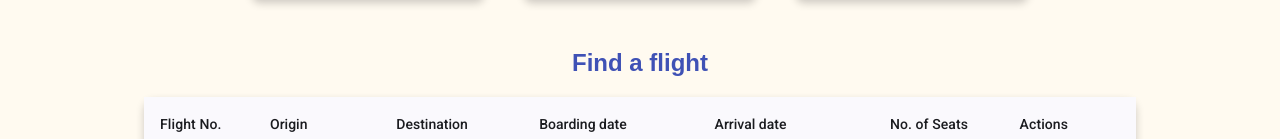
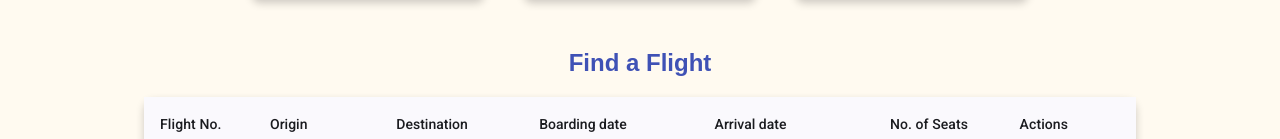
Before and after one commit to carmela73/OnoAir2, an Angular app: page / in a window 1280 px wide. Shown: the part 441-580 px from the top of the page. Built offline with nearby package versions, Linux system fonts and the light colour scheme.

Commit message:
update titles

```diff
--- a/src/app/features/flights/pages/flights-table/flights-table.component.ts
+++ b/src/app/features/flights/pages/flights-table/flights-table.component.ts
@@ -25,6 +25,7 @@ export class FlightsTableComponent implements OnInit {
   constructor(private flightService: FlightService, private route: ActivatedRoute) {}
 
   ngOnInit(): void {
+    this.route.data.subscribe(data => {this.tableTitle = data['tableTitle'] || 'Find a Flight';});
     const futureFlights = this.flightService.getFutureFlights();
     this.flights = new MatTableDataSource(futureFlights);
     this.flights.sort = this.sort;
--- a/src/app/features/home-page/home-page.component.html
+++ b/src/app/features/home-page/home-page.component.html
@@ -1,5 +1,4 @@
 <div class="home-container">
-
   <h2> Last minute flights </h2>
     <div *ngIf= "thereAreLastMinuteFlights()">
       <div class="flights-grid">
@@ -12,5 +11,5 @@
     <div *ngIf= "!thereAreLastMinuteFlights()">
       <p> There are no last minute flights available </p>
     </div>
-    <app-flights-table [tableTitle]="'Find a flight'"></app-flights-table>
+    <app-flights-table></app-flights-table>
   </div>
```
